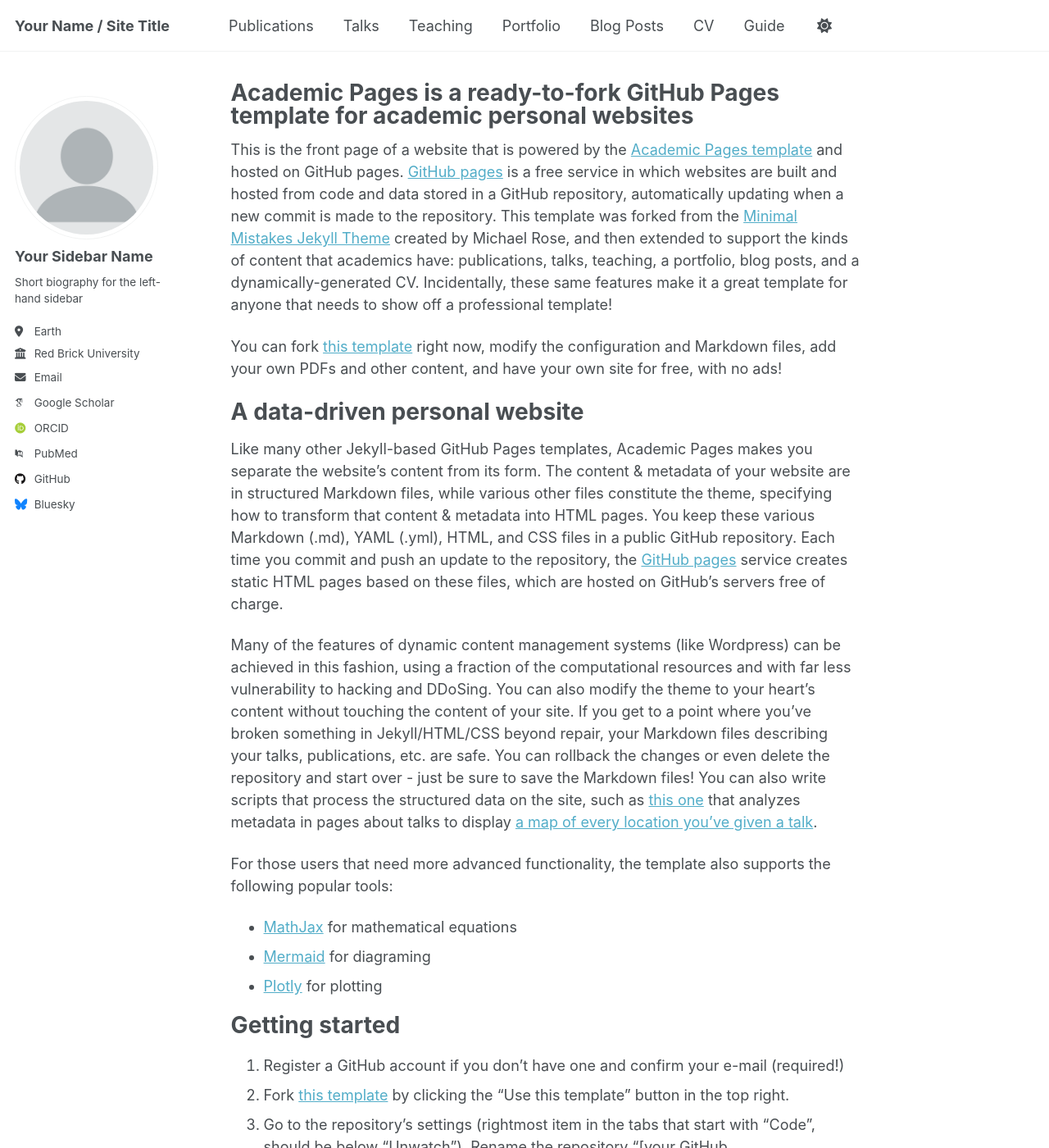
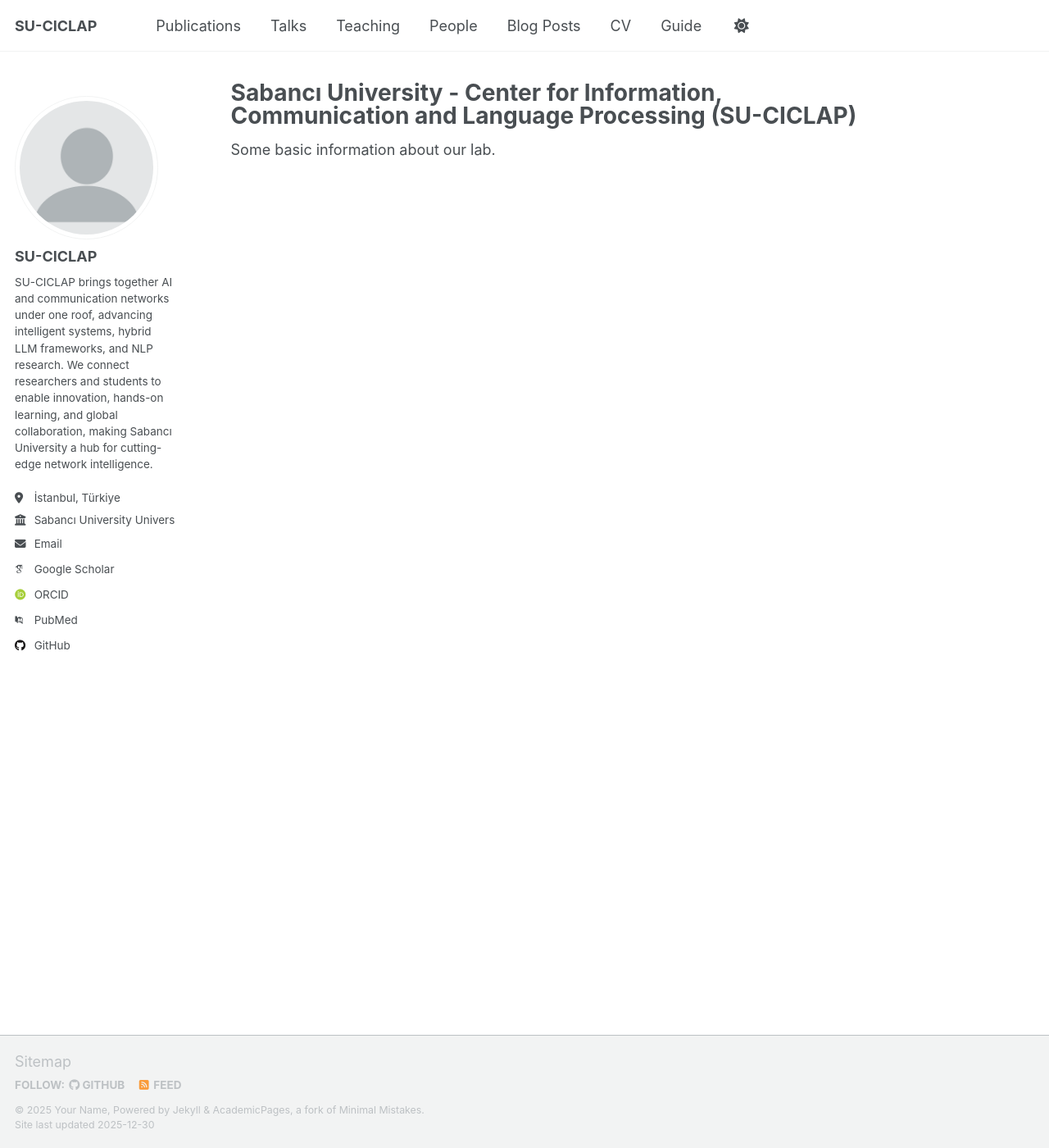
Before and after one commit to caglartunc/su-ciclap, a Jekyll site: the page built from _pages/about.md, in a window 1280 px wide and 1400 px high. Shown: the whole window at 82% size. Built offline with Jekyll 4.4.1, drawn with Linux system fonts in a browser that asks for light colours; some web fonts are replaced; a script that is not in the unit is left out; some of the changed text lies outside the part shown.

Commit message:
Adding faculty photos

```diff
--- a/_config.yml
+++ b/_config.yml
@@ -9,7 +9,7 @@
 # Basic Site Settings
 locale                   : "en-US"
 site_theme               : "default" # Currently available options are "default", "air"
-title                    : "Your Name / Site Title"
+title                    : "SU-CICLAP"
 title_separator          : "-"
 name                     : &name "Your Name"
 description              : &description "Your Name's academic portfolio"   # Update this with a general description of your site, this is the default if not overridden by a page
@@ -24,13 +24,13 @@ repository               : "academicpages/academicpages.github.io"
 author:
   # Biographic information
   avatar           : "profile.png"
-  name             : "Your Sidebar Name"
+  name             : "SU-CICLAP"
   pronouns         : # example: "she/her"
-  bio              : "Short biography for the left-hand sidebar"
-  location         : "Earth"
-  employer         : "Red Brick University"
+  bio              : "SU-CICLAP brings together AI and communication networks under one roof, advancing intelligent systems, hybrid LLM frameworks, and NLP research. We connect researchers and students to enable innovation, hands-on learning, and global collaboration, making Sabancı University a hub for cutting-edge network intelligence."
+  location         : "İstanbul, Türkiye"
+  employer         : "Sabancı University University"
   uri              : # URL
-  email            : "none@example.org"
+  email            : "suciclap@sabanciuniv.edu"
 
   # Academic websites
   academia         : # URL
@@ -54,7 +54,7 @@ author:
 
   # Social media
   artstation       : # Username
-  bluesky          : "bsky.app" # Replace this with you Bluesky username
+  bluesky          : # "bsky.app" # Replace this with you Bluesky username
   facebook         : # Username
   flickr           : # Username
   foursquare       : # Username
@@ -224,7 +224,7 @@ collections:
   publications:
     output: true
     permalink: /:collection/:path/
-  portfolio:
+  people:
     output: true
     permalink: /:collection/:path/
   talks:
@@ -270,10 +270,10 @@ defaults:
       author_profile: true
       share: true
       comments: true
-  # _portfolio
+  # _people
   - scope:
       path: ""
-      type: portfolio
+      type: people
     values:
       layout: single
       author_profile: true
--- a/_data/navigation.yml
+++ b/_data/navigation.yml
@@ -17,8 +17,8 @@ main:
   - title: "Teaching"
     url: /teaching/
 
-  - title: "Portfolio"
-    url: /portfolio/
+  - title: "People"
+    url: /people/
 
   - title: "Blog Posts"
     url: /year-archive/
--- a/_pages/about.md
+++ b/_pages/about.md
@@ -1,13 +1,13 @@
 ---
 permalink: /
-title: "Academic Pages is a ready-to-fork GitHub Pages template for academic personal websites"
+title: "Sabancı University - Center for Information, Communication and Language Processing (SU-CICLAP)"
 author_profile: true
 redirect_from:
   - /about/
   - /about.html
 ---
 
-This is the front page of a website that is powered by the [Academic Pages template](https://github.com/academicpages/academicpages.github.io) and hosted on GitHub pages. [GitHub pages](https://pages.github.com) is a free service in which websites are built and hosted from code and data stored in a GitHub repository, automatically updating when a new commit is made to the repository. This template was forked from the [Minimal Mistakes Jekyll Theme](https://mmistakes.github.io/minimal-mistakes/) created by Michael Rose, and then extended to support the kinds of content that academics have: publications, talks, teaching, a portfolio, blog posts, and a dynamically-generated CV. Incidentally, these same features make it a great template for anyone that needs to show off a professional template!
+<!-- This is the front page of a website that is powered by the [Academic Pages template](https://github.com/academicpages/academicpages.github.io) and hosted on GitHub pages. [GitHub pages](https://pages.github.com) is a free service in which websites are built and hosted from code and data stored in a GitHub repository, automatically updating when a new commit is made to the repository. This template was forked from the [Minimal Mistakes Jekyll Theme](https://mmistakes.github.io/minimal-mistakes/) created by Michael Rose, and then extended to support the kinds of content that academics have: publications, talks, teaching, a portfolio, blog posts, and a dynamically-generated CV. Incidentally, these same features make it a great template for anyone that needs to show off a professional template!
 
  You can fork [this template](https://github.com/academicpages/academicpages.github.io) right now, modify the configuration and Markdown files, add your own PDFs and other content, and have your own site for free, with no ads!
 
@@ -54,3 +54,6 @@ Example: editing a Markdown file for a talk
 For more info
 ------
 More info about configuring Academic Pages can be found in [the guide](https://academicpages.github.io/markdown/), the [growing wiki](https://github.com/academicpages/academicpages.github.io/wiki), and you can always [ask a question on GitHub](https://github.com/academicpages/academicpages.github.io/discussions). The [guides for the Minimal Mistakes theme](https://mmistakes.github.io/minimal-mistakes/docs/configuration/) (which this theme was forked from) might also be helpful.
+-->
+
+Some basic information about our lab.
--- /dev/null
+++ b/_pages/people.md
@@ -0,0 +1,38 @@
+---
+layout: archive
+title: "People"
+permalink: /people/
+author_profile: true
+redirect_from:
+  - /members
+---
+
+{% include base_path %}
+
+## Faculty Members
+
+| | | | | |
+|---|---|---|---|---|
+| <img src="../files/images/CT.jpg" width="140" style="text-align:center"> <br> **Çağlar Tunç** <br> *Assistant Professor* <br> [Website](https://www.caglartunc.com) · [Scholar](https://scholar.google.com/citations?user=71sncVoAAAAJ&hl=en&oi=ao) · [GitHub](https://github.com/caglartunc) | <img src="../files/images/DK.jpg" width="140" style="text-align:center"> <br> **Dilara Keküllüoğlu** <br> *Assistant Professor* <br> [Website](https://dilarakkl.github.io/) · [Scholar](https://scholar.google.com/citations?user=b6-c_A0AAAAJ) · [GitHub](https://github.com/dilarakkl) | <img src="../files/images/MEO.jpg" width="140" style="text-align:center"> <br> **Emre Özfatura** <br> *Assistant Professor* <br>  [Website](https://fens.sabanciuniv.edu/tr/faculty-members/detail/2514) · [Scholar](https://scholar.google.com/citations?user=PJ4i2I0AAAAJ&hl=en&oi=ao) · [GitHub](https://github.com/sudo-deus-ex-machina)  | <img src="../files/images/İA.jpg" width="140" style="text-align:center"> <br> **İnanç Arın** <br> *Assistant Professor* <br>  [Website](https://fens.sabanciuniv.edu/tr/faculty-members/detail/3060) · [Scholar](https://scholar.google.com/citations?user=t0GLIT0AAAAJ&hl=tr) | <img src="../files/images/OG.jpg" width="140" style="text-align:center"> <br> **Özgür Gürbüz** <br> *Professor* <br> [Website](https://people.sabanciuniv.edu/ogurbuz/) · [Scholar](https://scholar.google.com/citations?user=l5pm9b4AAAAJ&hl=en) |
+| | | | | |
+|---|---|---|---|---|
+
+## Graduate Researchers
+
+| | | | | |
+|---|---|---|---|---|
+| <img src="../files/images/CT.jpg" width="140" style="text-align:center"> <br> **Çağlar Tunç** <br> *Assistant Professor* <br> [Website](https://www.caglartunc.com) · [Scholar](https://scholar.google.com/citations?user=71sncVoAAAAJ&hl=en&oi=ao) · [GitHub](https://github.com/caglartunc) | <img src="../files/images/DK.jpg" width="140" style="text-align:center"> <br> **Dilara Keküllüoğlu** <br> *Assistant Professor* <br> [Website](https://dilarakkl.github.io/) · [Scholar](https://scholar.google.com/citations?user=b6-c_A0AAAAJ) · [GitHub](https://github.com/dilarakkl) | <img src="../files/images/MEO.jpg" width="140" style="text-align:center"> <br> **Emre Özfatura** <br> *Assistant Professor* <br>  [Website](https://fens.sabanciuniv.edu/tr/faculty-members/detail/2514) · [Scholar](https://scholar.google.com/citations?user=PJ4i2I0AAAAJ&hl=en&oi=ao) · [GitHub](https://github.com/sudo-deus-ex-machina)  | <img src="../files/images/İA.jpg" width="140" style="text-align:center"> <br> **İnanç Arın** <br> *Assistant Professor* <br>  [Website](https://fens.sabanciuniv.edu/tr/faculty-members/detail/3060) · [Scholar](https://scholar.google.com/citations?user=t0GLIT0AAAAJ&hl=tr) | <img src="../files/images/OG.jpg" width="140" style="text-align:center"> <br> **Özgür Gürbüz** <br> *Professor* <br> [Website](https://people.sabanciuniv.edu/ogurbuz/) · [Scholar](https://scholar.google.com/citations?user=l5pm9b4AAAAJ&hl=en) |
+| | | | | |
+|---|---|---|---|---|
+
+## Undergraduate Researchers
+
+| | | | | |
+|---|---|---|---|---|
+| <img src="../files/images/CT.jpg" width="140" style="text-align:center"> <br> **Çağlar Tunç** <br> *Assistant Professor* <br> [Website](https://www.caglartunc.com) · [Scholar](https://scholar.google.com/citations?user=71sncVoAAAAJ&hl=en&oi=ao) · [GitHub](https://github.com/caglartunc) | <img src="../files/images/DK.jpg" width="140" style="text-align:center"> <br> **Dilara Keküllüoğlu** <br> *Assistant Professor* <br> [Website](https://dilarakkl.github.io/) · [Scholar](https://scholar.google.com/citations?user=b6-c_A0AAAAJ) · [GitHub](https://github.com/dilarakkl) | <img src="../files/images/MEO.jpg" width="140" style="text-align:center"> <br> **Emre Özfatura** <br> *Assistant Professor* <br>  [Website](https://fens.sabanciuniv.edu/tr/faculty-members/detail/2514) · [Scholar](https://scholar.google.com/citations?user=PJ4i2I0AAAAJ&hl=en&oi=ao) · [GitHub](https://github.com/sudo-deus-ex-machina)  | <img src="../files/images/İA.jpg" width="140" style="text-align:center"> <br> **İnanç Arın** <br> *Assistant Professor* <br>  [Website](https://fens.sabanciuniv.edu/tr/faculty-members/detail/3060) · [Scholar](https://scholar.google.com/citations?user=t0GLIT0AAAAJ&hl=tr) | <img src="../files/images/OG.jpg" width="140" style="text-align:center"> <br> **Özgür Gürbüz** <br> *Professor* <br> [Website](https://people.sabanciuniv.edu/ogurbuz/) · [Scholar](https://scholar.google.com/citations?user=l5pm9b4AAAAJ&hl=en) |
+| | | | | |
+|---|---|---|---|---|
+
+<!-- <div style="text-align:center"><img src="../files/images/CT.jpg" width="650" style="text-align:center"></div>
+<br />
+-->
```
Also changed, not shown: _pages/markdown.md (+1 -1 lines), _pages/unused/portfolio.html (renamed from _pages/portfolio.html), files/images/CT.jpg (added), files/images/DK.jpg (added), files/images/İA.jpg (added), 7 other files.
